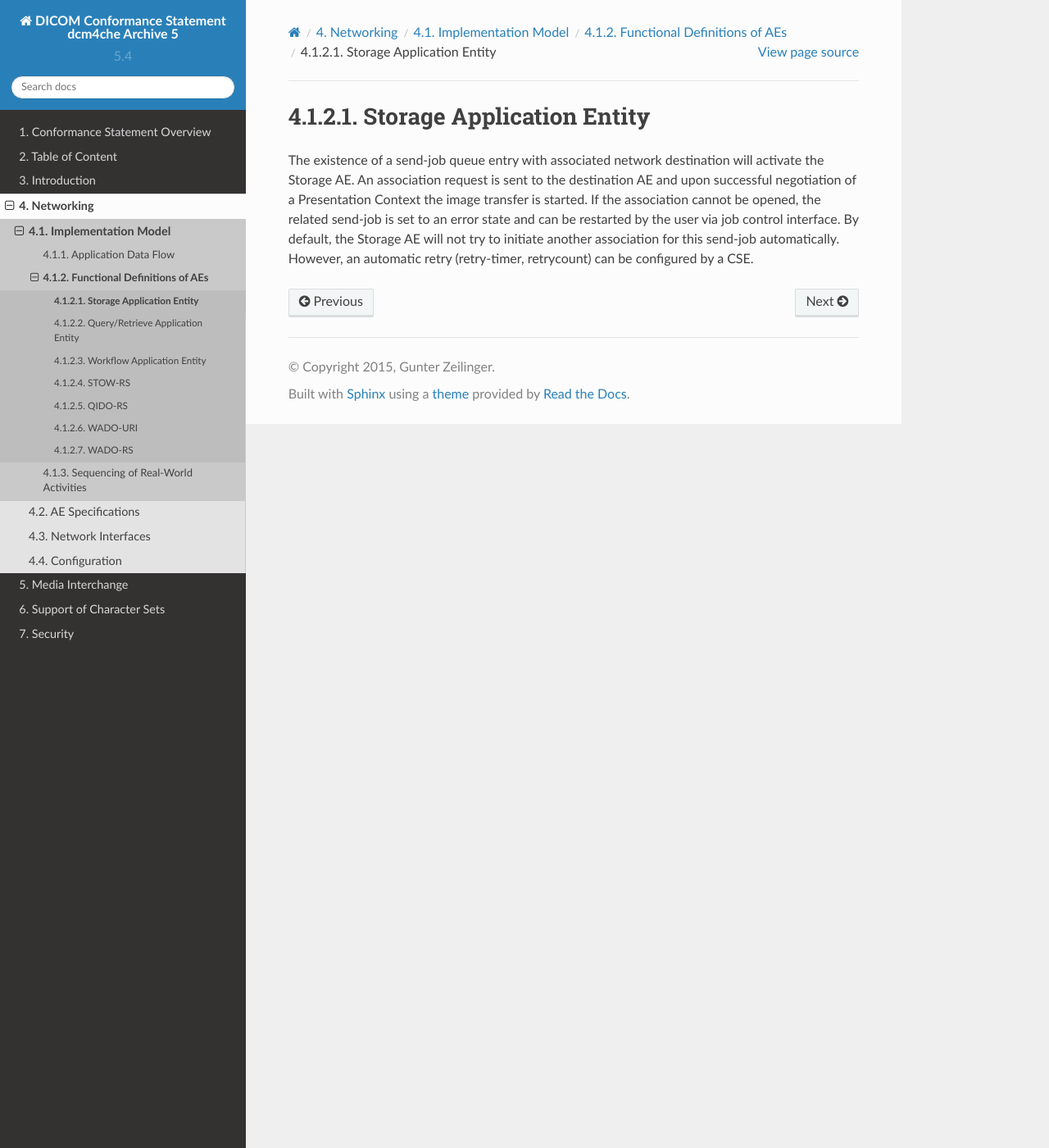
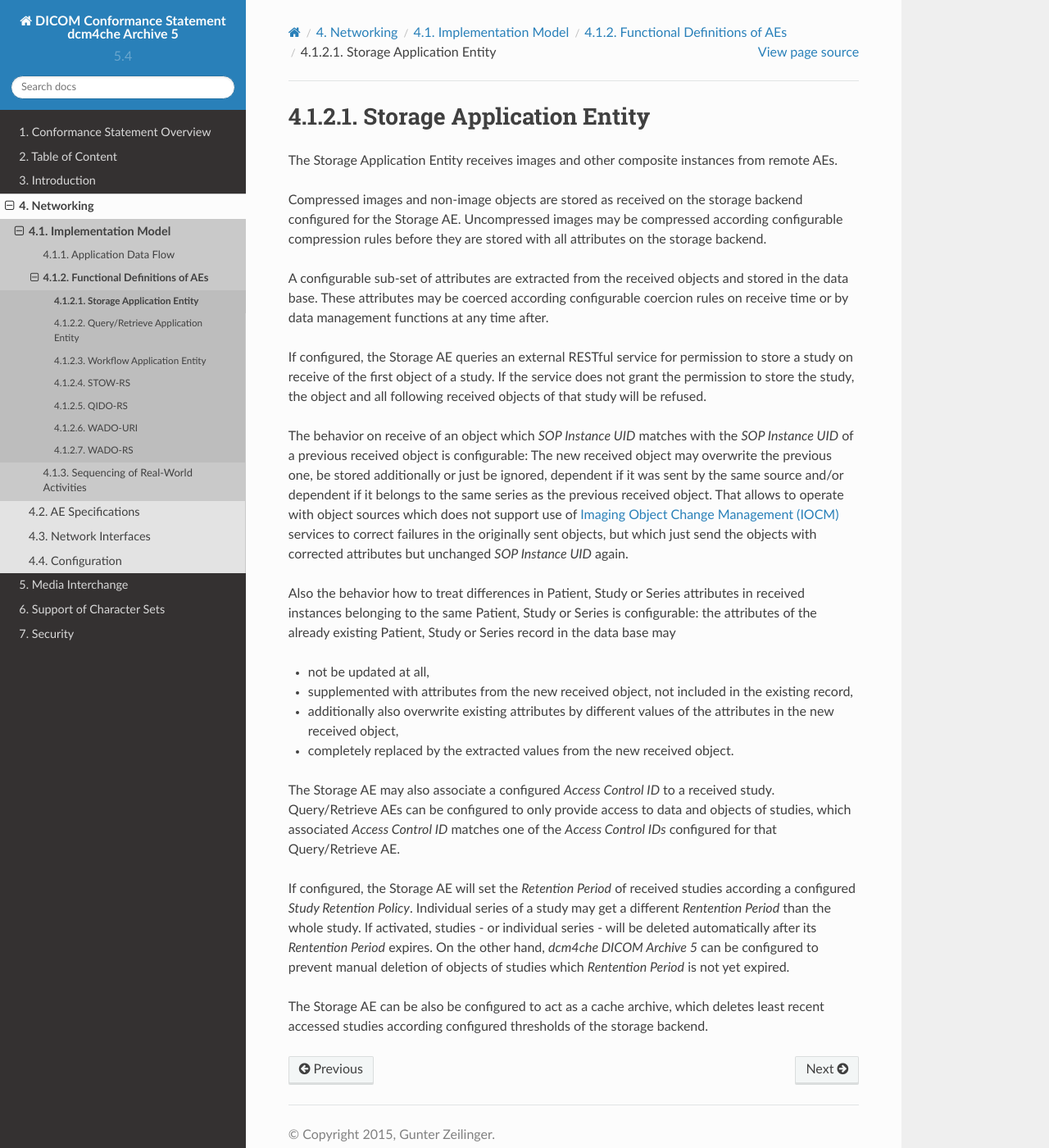
Before and after one commit to dcm4che/dcm4chee-arc-cs, a Sphinx documentation site: the page built from docs/networking/model/fktdefs/storage.rst, in a window 1280 px wide and 1400 px high. Shown: the whole window at 82% size. Built offline with Sphinx 7.4.7 and the Read the Docs theme 2.0.0, drawn with Linux system fonts in a browser that asks for light colours.

Commit message:
rewrite functional description of Storage AE

```diff
--- a/docs/networking/model/dataflow.rst
+++ b/docs/networking/model/dataflow.rst
@@ -47,7 +47,7 @@
 - :doc:`fktdefs/stow-rs`, which receives images and other composite instances via HTTP POST requests.
 - :doc:`fktdefs/qido-rs`, which provides access to Patient, Study, Series, and Instance data of received Instances via
   HTTP GET requests.
-- :doc:`fktdefs/wado-uri`, which provides access to individual DICOM Objects - as DICOM file or rendered to a
+- :doc:`fktdefs/wado-uri`, which provides access to individual DICOM Objects - as DICOM file or rendered to
   non-DICOM media types for display - via HTTP GET requests.
 - :doc:`fktdefs/wado-rs`, which provides access to the metadata, the bulk data or the whole DICOM Objects, of a Study
   or Series via HTTP GET requests.
--- a/docs/networking/model/fktdefs/storage.rst
+++ b/docs/networking/model/fktdefs/storage.rst
@@ -1,4 +1,46 @@
 Storage Application Entity
 """"""""""""""""""""""""""
 
-The existence of a send-job queue entry with associated network destination will activate the Storage AE. An association request is sent to the destination AE and upon successful negotiation of a Presentation Context the image transfer is started. If the association cannot be opened, the related send-job is set to an error state and can be restarted by the user via job control interface. By default, the Storage AE will not try to initiate another association for this send-job automatically. However, an automatic retry (retry-timer, retry­count) can be configured by a CSE.
+The Storage Application Entity receives images and other composite instances from remote AEs.
+
+Compressed images and non-image objects are stored as received on the storage backend configured for the Storage AE.
+Uncompressed images may be compressed according configurable compression rules before they are stored with all
+attributes on the storage backend.
+
+A configurable sub-set of attributes are extracted from the received objects and stored in the data base.
+These attributes may be coerced according configurable coercion rules on receive time or by data management
+functions at any time after.
+
+If configured, the Storage AE queries an external RESTful service for permission to store a study on receive of the
+first object of a study. If the service does not grant the permission to store the study, the object and all
+following received objects of that study will be refused.
+
+The behavior on receive of an object which *SOP Instance UID* matches with the *SOP Instance UID* of a previous
+received object is configurable: The new received object may overwrite the previous one, be stored additionally or
+just be ignored, dependent if it was sent by the same source and/or dependent if it belongs to the same series as the
+previous received object. That allows to operate with object sources which does not support use of
+`Imaging Object Change Management (IOCM) <http://wiki.ihe.net/index.php/Imaging_Object_Change_Management>`_ services
+to correct failures in the originally sent objects, but which just send the objects with corrected attributes but
+unchanged *SOP Instance UID* again.
+
+Also the behavior how to treat differences in Patient, Study or Series attributes in received instances belonging
+to the same Patient, Study or Series is configurable: the attributes of the already existing Patient, Study or
+Series record in the data base may
+
+* not be updated at all,
+* supplemented with attributes from the new received object, not included in the existing record,
+* additionally also overwrite existing attributes by different values of the attributes in the new received object,
+* completely replaced by the extracted values from the new received object.
+
+The Storage AE may also associate a configured *Access Control ID* to a received study. Query/Retrieve AEs can be
+configured to only provide access to data and objects of studies, which associated *Access Control ID* matches one
+of the *Access Control IDs* configured for that Query/Retrieve AE.
+
+If configured, the Storage AE will set the *Retention Period* of received studies according a configured
+*Study Retention Policy*. Individual series of a study may get a different *Rentention Period* than the whole study.
+If activated, studies - or individual series - will be deleted automatically after its *Rentention Period* expires.
+On the other hand, |product| can be configured to prevent manual deletion of objects of studies which
+*Rentention Period* is not yet expired.
+
+The Storage AE can be also be configured to act as a cache archive, which deletes least recent accessed studies
+according configured thresholds of the storage backend.
```
